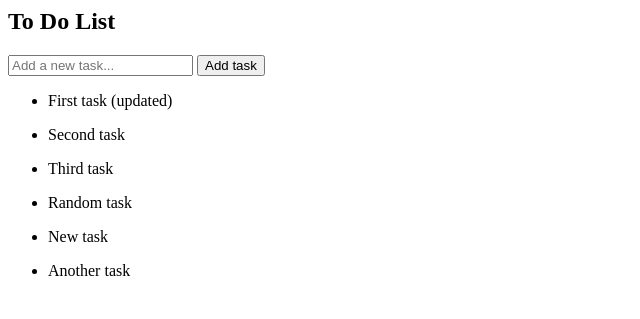
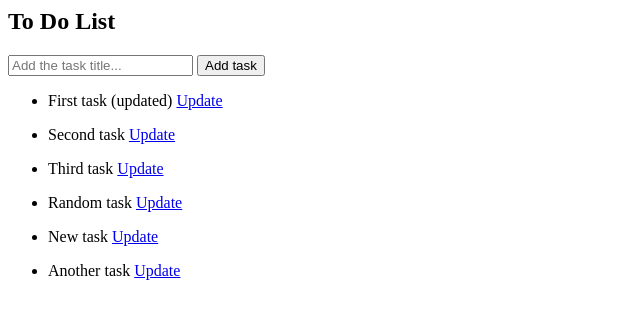
Before and after one commit to israel-cruz/simple-todo-app, a Django app: page / in a window 1280 px wide. Shown: the top 319 px of the page, without its empty margins (0-640 px from the left). Run offline with Django 3.2, Linux system fonts and the light colour scheme; data comes from the database, SQL or seed files in the repository; both versions use the stored data as it was after the commit.

Commit message:
Update task

```diff
--- a/todo/tasks/forms.py
+++ b/todo/tasks/forms.py
@@ -2,7 +2,7 @@ from django import forms
 from .models import Task
 
 class TaskForm(forms.ModelForm):
-    title = forms.CharField(widget=forms.TextInput(attrs={'placeholder': 'Add a new task...'}))
+    title = forms.CharField(widget=forms.TextInput(attrs={'placeholder': 'Add the task title...'}))
 
     class Meta:
         model = Task
--- a/todo/tasks/templates/tasks/tasks.html
+++ b/todo/tasks/templates/tasks/tasks.html
@@ -5,15 +5,13 @@
 
     {{form.title}}
     <input type="submit" value="Add task">
-
 </form>
-
 
 {% for t in tasks %}
     <div>
         <ul>
             <li>
-                {{t}}
+                {{t}} <a href="{% url 'update_task' t.id%}">Update</a>
             </li>
         </ul>
     </div>
--- a/todo/tasks/urls.py
+++ b/todo/tasks/urls.py
@@ -2,5 +2,6 @@ from django.urls import path
 from . import views
 
 urlpatterns = [
-    path('', views.index)
+    path('', views.index, name="list"),
+    path('update_task/<int:pk>/', views.update_task, name="update_task"),
 ]
--- a/todo/tasks/views.py
+++ b/todo/tasks/views.py
@@ -11,7 +11,7 @@ def index(request):
         form = TaskForm(request.POST)
         if form.is_valid():
             form.save()
-        return redirect('/')
+            return redirect('/')
 
     context = {
         'tasks':tasks,
@@ -19,3 +19,20 @@ def index(request):
     }
 
     return render(request, "tasks/tasks.html", context)
+
+def update_task(request, pk): #primary key
+    task = Task.objects.get(id=pk)
+
+    form = TaskForm(instance=task)
+
+    if request.method == "POST":
+        form = TaskForm(request.POST, instance=task)
+        if form.is_valid():
+            form.save()
+            return redirect('/')
+
+    context = {
+        'form':form
+    }
+
+    return render(request, "tasks/update_task.html", context)
```
Also changed, not shown: todo/tasks/templates/tasks/update_task.html (added, +8 -0 lines), todo/db.sqlite3.
